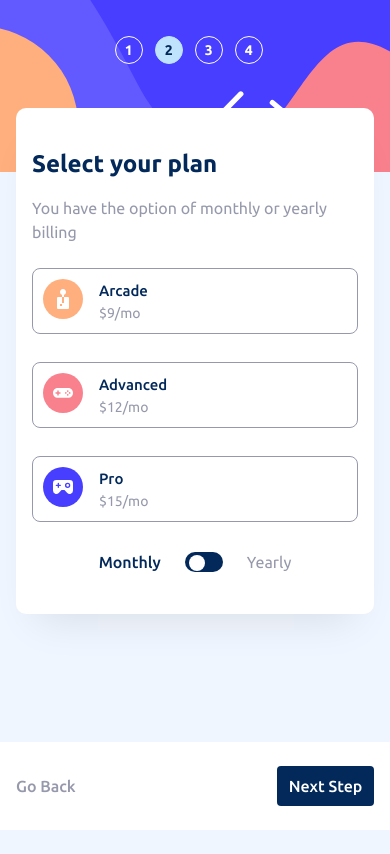
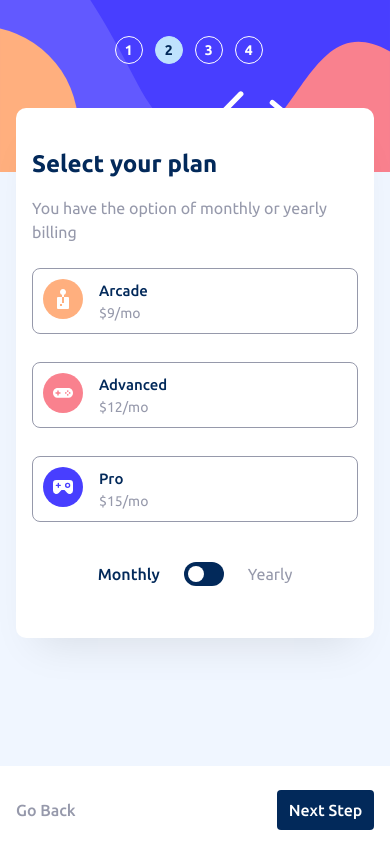
Before and after one commit to DeraTheOz/Multi-Step-Form, a React (Vite) app: page /plan in a window 390 px wide. Built offline with nearby package versions, Linux system fonts and the light colour scheme.

Commit message:
fix: fix layout issues in component

```diff
--- a/src/components/Pricing.jsx
+++ b/src/components/Pricing.jsx
@@ -38,7 +38,7 @@ function Pricing() {
   }
 
   return (
-    <ul className="gap-x-4 gap-y-7 grid mt-6">
+    <ul className="lg:gap-x-4 gap-y-7 lg:grid-cols-3 grid grid-cols-1 mt-6 lg:w-[28rem]">
       {plans.map((plan, index) => {
         const isSelected = selectedPlan === plan;
 
@@ -47,7 +47,7 @@ function Pricing() {
             key={index}
             className={`${
               isSelected && "active-plan"
-            } text-[0.9375rem] md:text-base border-light-gray hover:border-purplish-blue lg:h-[10.4rem] w-full lg:w-[8.5rem] lg:pl-2.5 lg:py-3 p-2.5 border rounded-lg cursor-pointer flex lg:flex-col`}
+            } text-[0.9375rem] md:text-base border-light-gray hover:border-purplish-blue md:h-20 lg:h-[10.4rem] w-full lg:w-[8.5rem] lg:pl-2.5 lg:py-3 p-2.5 border rounded-lg cursor-pointer flex lg:flex-col`}
             aria-label="Select Plan"
             onClick={() => togglePlan(plan)}
           >
@@ -71,10 +71,11 @@ function Pricing() {
         );
       })}
 
-      <div className="lg:bg-alabaster text-light-gray lg:col-start-1 lg:col-end-4 lg:row-start-2 lg:rounded-lg lg:h-12 flex items-center justify-center gap-6">
+      <div className="lg:bg-alabaster text-light-gray lg:col-start-1 lg:col-end-4 lg:row-start-2 lg:rounded-lg flex items-center justify-center h-12 gap-6">
         <span
           className={`${
-            pricingType === "monthly" && "text-marine-blue font-medium"
+            pricingType === "monthly" &&
+            "text-marine-blue font-medium transition-colors"
           }`}
         >
           Monthly
@@ -85,11 +86,13 @@ function Pricing() {
             className="peer sr-only"
             aria-label="Toggle pricing plan"
           />
-          <div className="w-[2.375rem] h-5 bg-marine-blue peer-focus:outline-none rounded-full peer-checked:after:translate-x-4 after:content-[''] after:absolute after:top-[2.5px] after:left-[4px] after:bg-white after:rounded-full after:h-4 after:w-4 after:transition-all after:ease-in"></div>
+
+          <div className="w-[2.5rem] h-6 bg-marine-blue peer-focus:outline-none rounded-full peer-checked:after:translate-x-full after:content-[''] after:absolute after:-translate-y-1/2 after:top-1/2 after:left-[4px] after:bg-white after:rounded-full after:h-4 after:w-4 after:transition-all after:ease-in"></div>
         </label>
         <span
           className={`${
-            pricingType === "yearly" && "text-marine-blue font-medium"
+            pricingType === "yearly" &&
+            "text-marine-blue font-medium transition-colors"
           }`}
         >
           Yearly
```
